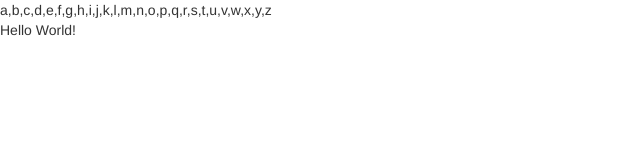
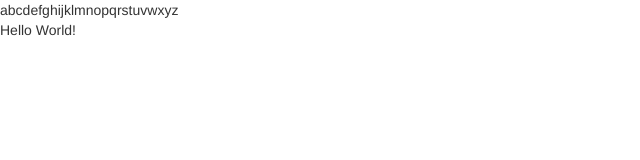
Before and after one commit to nreeves1268/hangman, a website: page index.html in a window 1280 px wide. Shown: the full height of the page, 0-640 px from the left. Drawn offline with Linux system fonts and the light colour scheme.

Commit message:
Alphabet Span

```diff
--- a/index.html
+++ b/index.html
@@ -9,7 +9,7 @@
 </head>
   <body>
     <div id="mainContainer">
-      <div id="allLetters"></div>
+      <div id="allLetters"><span>a</span><span>b</span></div>
       Hello World!
     </div>
     <script type="text/javascript" src="bower_components/jquery/dist/jquery.min.js" defer></script>
--- a/main.js
+++ b/main.js
@@ -11,5 +11,8 @@ var alphabet = "abcdefghijklmnopqrstuvwxyz".split("");
 
 
 $(function() {
-  $('#allLetters').text(alphabet);
+  var alphabetHTML = "";
+  alphabet.forEach(function(letter){alphabetHTML += "<span>" + letter + "</span>"})
+  console.log(alphabetHTML)
+  $('#allLetters').html(alphabetHTML);
 });
```
